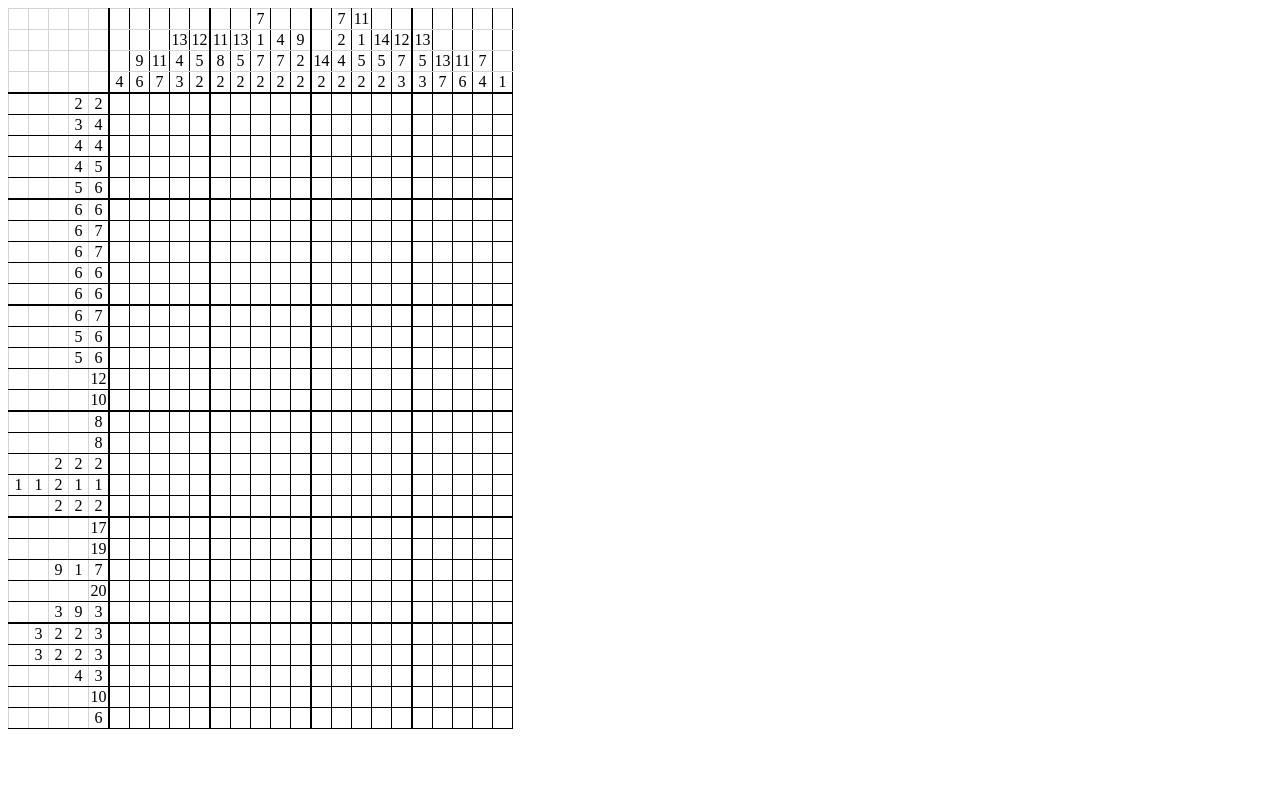
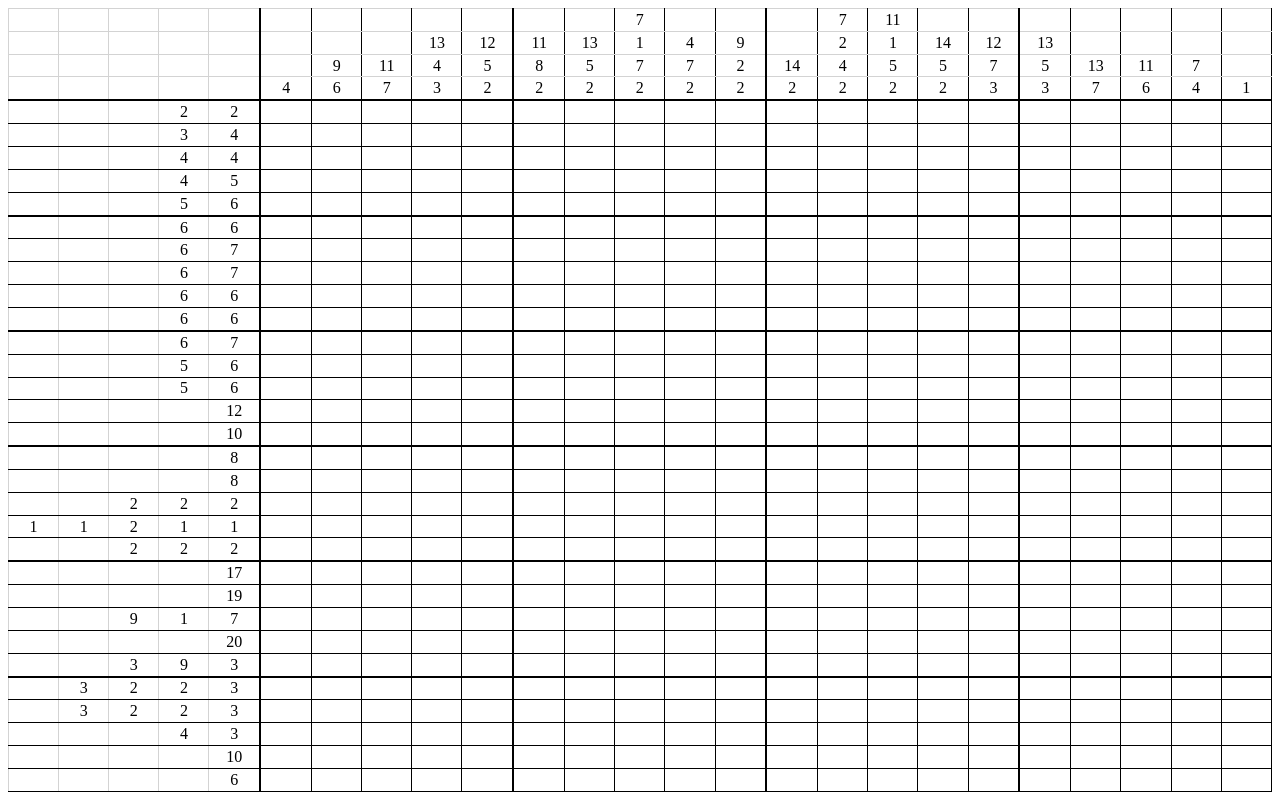
Before and after one commit to VladaHejda/hiddenpics, a PHP site: page / in a window 1280 px wide. Run offline with PHP 8.4, Linux system fonts and the light colour scheme.

Commit message:
full size grid

```diff
--- a/index.php
+++ b/index.php
@@ -103,13 +103,15 @@ $verticalMaxCount = findMaxCount($verticalNumbers);
 <style>
 	table {
 		border-collapse: collapse;
+		width: 100%;
+		height: 100%;
 	}
 	td {
 		border-style: solid;
 		border-color: black;
 		border-width: 1px;
-		width: 17px;
-		height: 20px;
+		min-width: 17px;
+		min-height: 20px;
 		text-align: center;
 	}
 	.numbers-horizontal {
```
